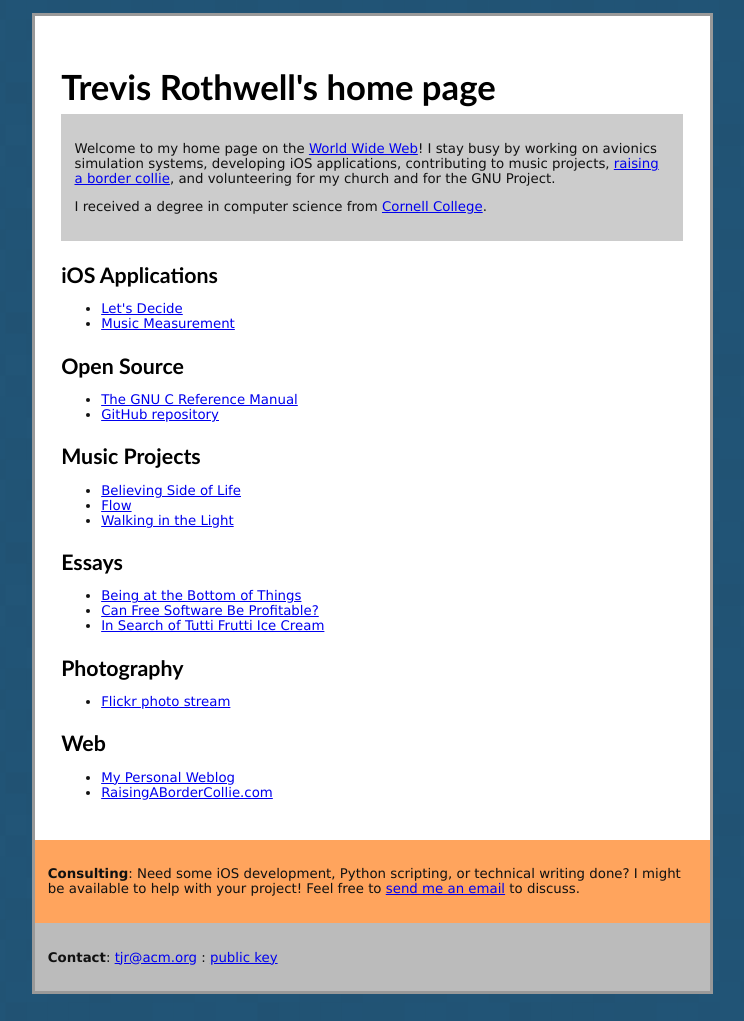
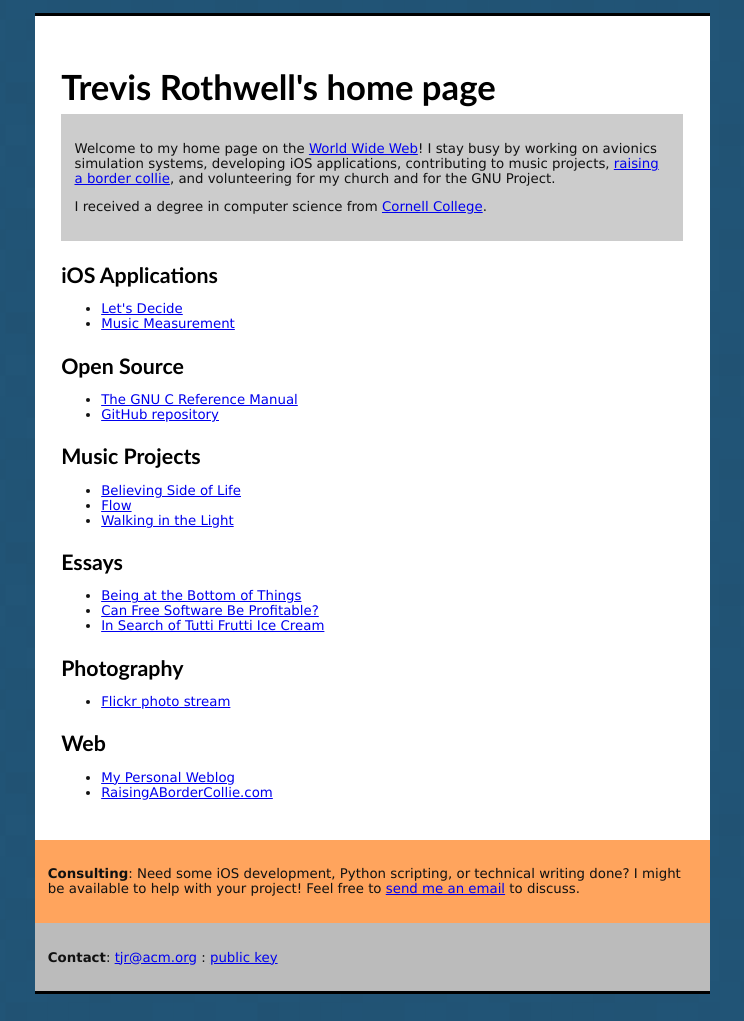
Before and after one commit to tjr/tjr.github.com, a Jekyll site: the page index.html, which Jekyll copies as it is, in a window 1280 px wide. Shown: the whole page, without its empty margins (268-1012 px from the left). Built offline with Jekyll 4.4.1, drawn with Linux system fonts in a browser that asks for light colours; some web fonts are replaced.

Commit message:
update css

```diff
--- a/css/home.css
+++ b/css/home.css
@@ -5,7 +5,7 @@ body {
     padding-top: 0px;
     padding-bottom: 0px;
     margin-top: 1em;
-    mardin-bottom: 2em;
+    margin-bottom: 2em;
     text-align: center;
     background-color: #257;
     background-image: url("/images/square_bg.png");
@@ -17,7 +17,9 @@ body {
     margin: 0px auto;
     text-align: left;
     padding: 0px;
-    border: 3px solid #999;
+    border: 0px solid #999;
+    border-top: 3px solid black;
+    border-bottom: 3px solid black;
 }
 
 img.photo { border: 1px solid black; }
```
